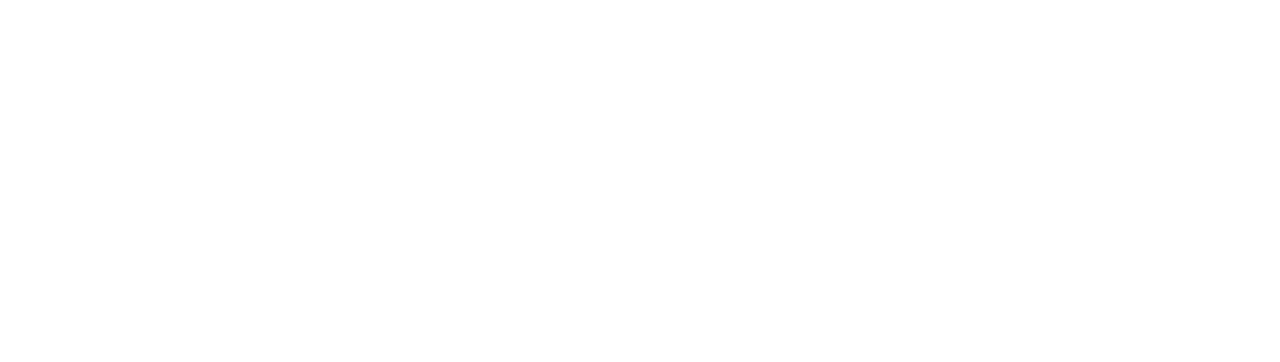
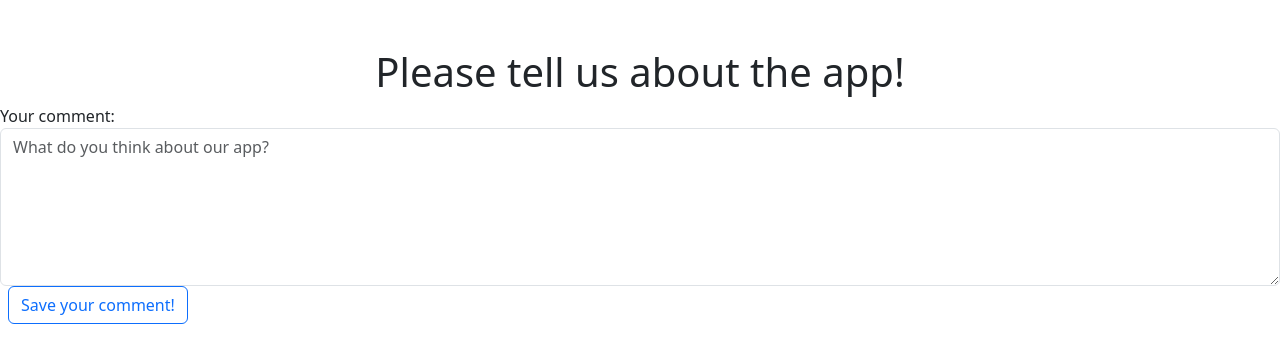
Before and after one commit to AJmints/IntelliJAC-LiftOff, a React (Create React App) app in the folder frontend_intellijac/intellijac-frontend/: page /userComment in a window 1280 px wide. Before the commit this address had no page. Shown: the top 362 px of the page. Built offline with nearby package versions, Linux system fonts and the light colour scheme.

Commit message:
added bigger comment box in usercomments and added route path in AppJs

```diff
--- a/frontend_intellijac/intellijac-frontend/src/App.js
+++ b/frontend_intellijac/intellijac-frontend/src/App.js
@@ -21,6 +21,7 @@
 
 import EditFlashcards from './components/EditFlashcards.js';
 import QuizPage from './components/QuizPage.js';
+import UserComments from './components/UserComments';
 
 
 
@@ -40,6 +41,7 @@
           <Route exact path="/resources" element={<Resources/>}/>
           <Route exact path="/rating" element={<Ratings/>}/>
           <Route exact path="/quiz" element={<QuizPage/>}/>
+          <Route exact path="/userComment" element={<UserComments/>}/>
 
 
       </Routes>
--- a/frontend_intellijac/intellijac-frontend/src/components/UserComments.js
+++ b/frontend_intellijac/intellijac-frontend/src/components/UserComments.js
@@ -12,15 +12,15 @@
         <div>
             <br></br>
             <br></br>
-            <h1>Please add comments about the app!</h1>
+            <h1>Please tell us about the app!</h1>
             <form>
                 <div>
-                    <label>Your comment:</label>
+                    <label> Your comment: </label>
                 </div>
                 <div>
-                    <input type="text" id="comment-text" name="name" placeholder="Your comment"/>
+                    <textarea className="form-control" id="comment-text" name="name" placeholder="What do you think about our app?" rows={"6"}/>
                 </div>
-                <button type="submit">Save your comment!</button>
+                <button className="btn btn-outline-primary mx-2" type="submit">Save your comment!</button>
             </form>
         </div>
 
```
